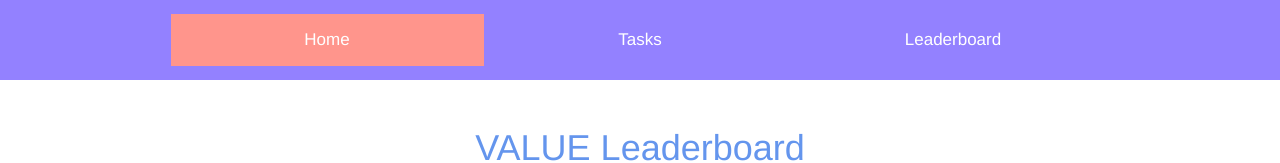
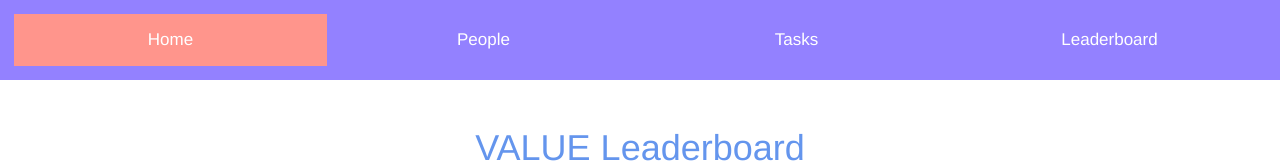
Before and after one commit to VALUE-Leaderboard/VALUE-Leaderboard.github.io, a React (Create React App) app in the folder WebApplication1/ClientApp/: page / in a window 1280 px wide. Shown: the top 163 px of the page. Built offline with nearby package versions, Linux system fonts and the light colour scheme.

Commit message:
Added people tab to App.js

```diff
--- a/WebApplication1/ClientApp/src/App.js
+++ b/WebApplication1/ClientApp/src/App.js
@@ -3,6 +3,7 @@ import { Route, NavLink, Link } from "react-router-dom";
 import { Home } from './components/Home';
 import { Leaderboard } from './components/Leaderboard';
 import { Tasks } from './components/Tasks';
+import { People } from './components/People';
 import './App.css'
 
 export default class App extends Component {
@@ -13,10 +14,12 @@ export default class App extends Component {
         <div className="App">
             <header className="Title">
                 <NavLink exact to={"/"} className="tablink" activeClassName="tabActive">Home</NavLink>
+                <NavLink to={"/people"} className="tablink" activeClassName="tabActive">People</NavLink>
                 <NavLink to={"/tasks"} className="tablink" activeClassName="tabActive">Tasks</NavLink>
                 <NavLink to={"/leaderboard"} className="tablink" activeClassName="tabActive">Leaderboard</NavLink>
             </header>
             <Route exact path='/' component={Home} />
+            <Route path='/people' component={People} />
             <Route path='/tasks' component={Tasks} />
             <Route path='/leaderboard' component={Leaderboard} />
         </div>
```
